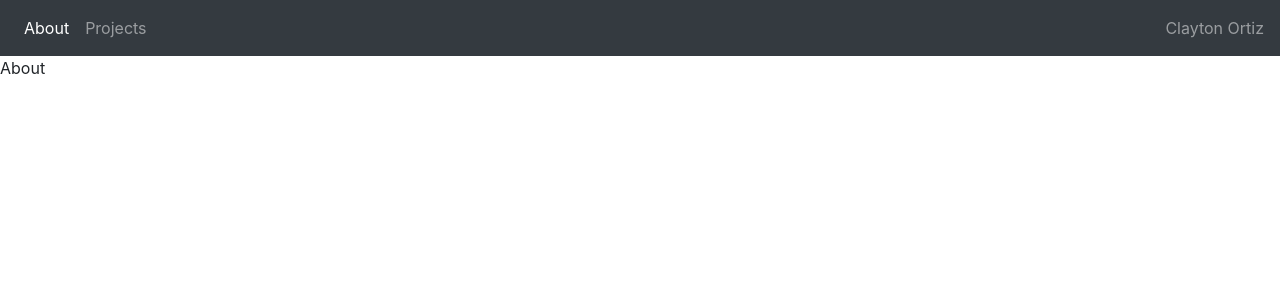
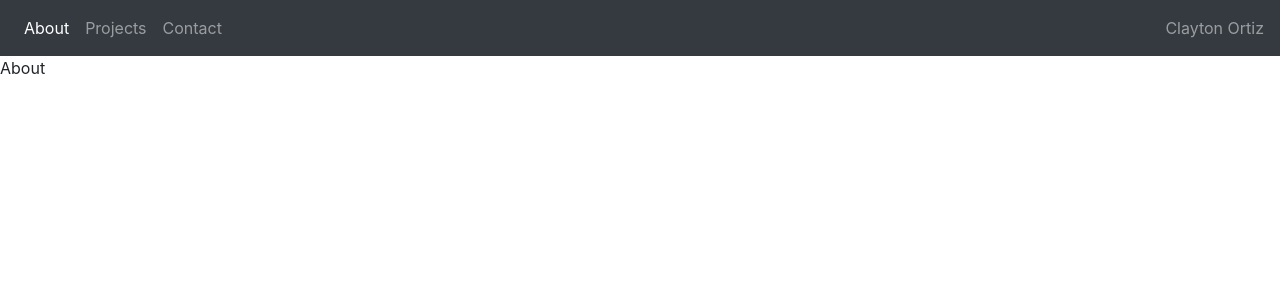
Before and after one commit to ClayData/react-portfolio, a React (Create React App) app in the folder portfolio/: page / in a window 1280 px wide. Shown: the top 300 px of the page. Built offline with nearby package versions, Linux system fonts and the light colour scheme.

Commit message:
added contact link that directs to email

```diff
--- a/portfolio/src/components/NavBar.js
+++ b/portfolio/src/components/NavBar.js
@@ -16,6 +16,9 @@ function NavBar() {
                     Projects
                 </Link>
             </li>
+            <li className="nav-item">
+                <a href="mailto:claytonortiz96@gmail.com" className="nav-link">Contact</a>
+            </li>
         </ul>
         <span className="navbar-text">
             Clayton Ortiz
--- a/portfolio/src/components/pages/projects/projectData.json
+++ b/portfolio/src/components/pages/projects/projectData.json
@@ -4,7 +4,7 @@
         "name": "Art-Tour",
         "github": "https://github.com/ClayData/art-tour",
         "site": "https://art-tour.herokuapp.com/",
-        "image": "../projects/assets/Screen Shot 2020-04-12 at 4.17.04 PM.png"
+        "image": "https://github.com/ClayData/art-tour/blob/master/images/art_tour.png?raw=true"
     },
     {
         "id": 2,
```
